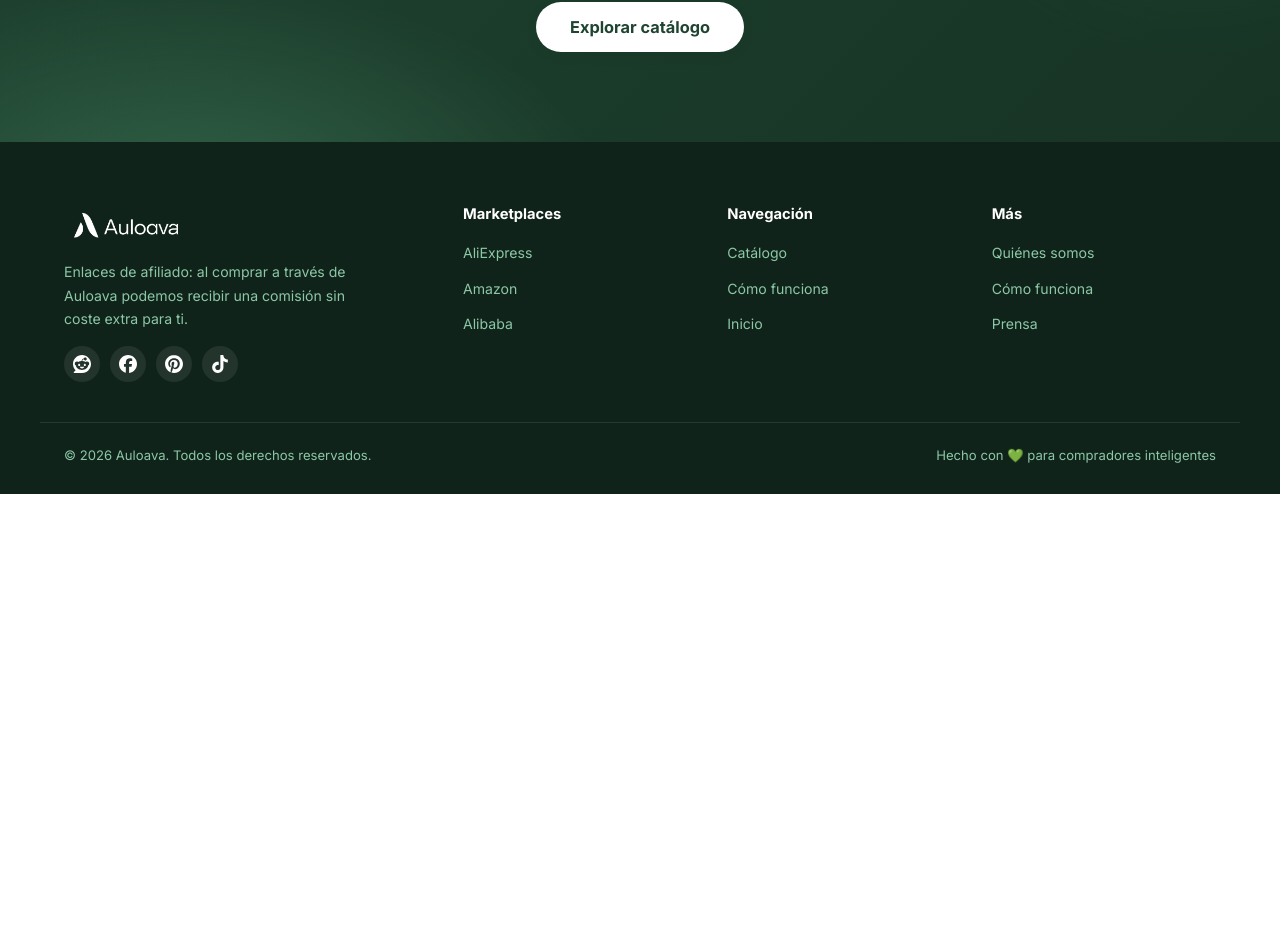
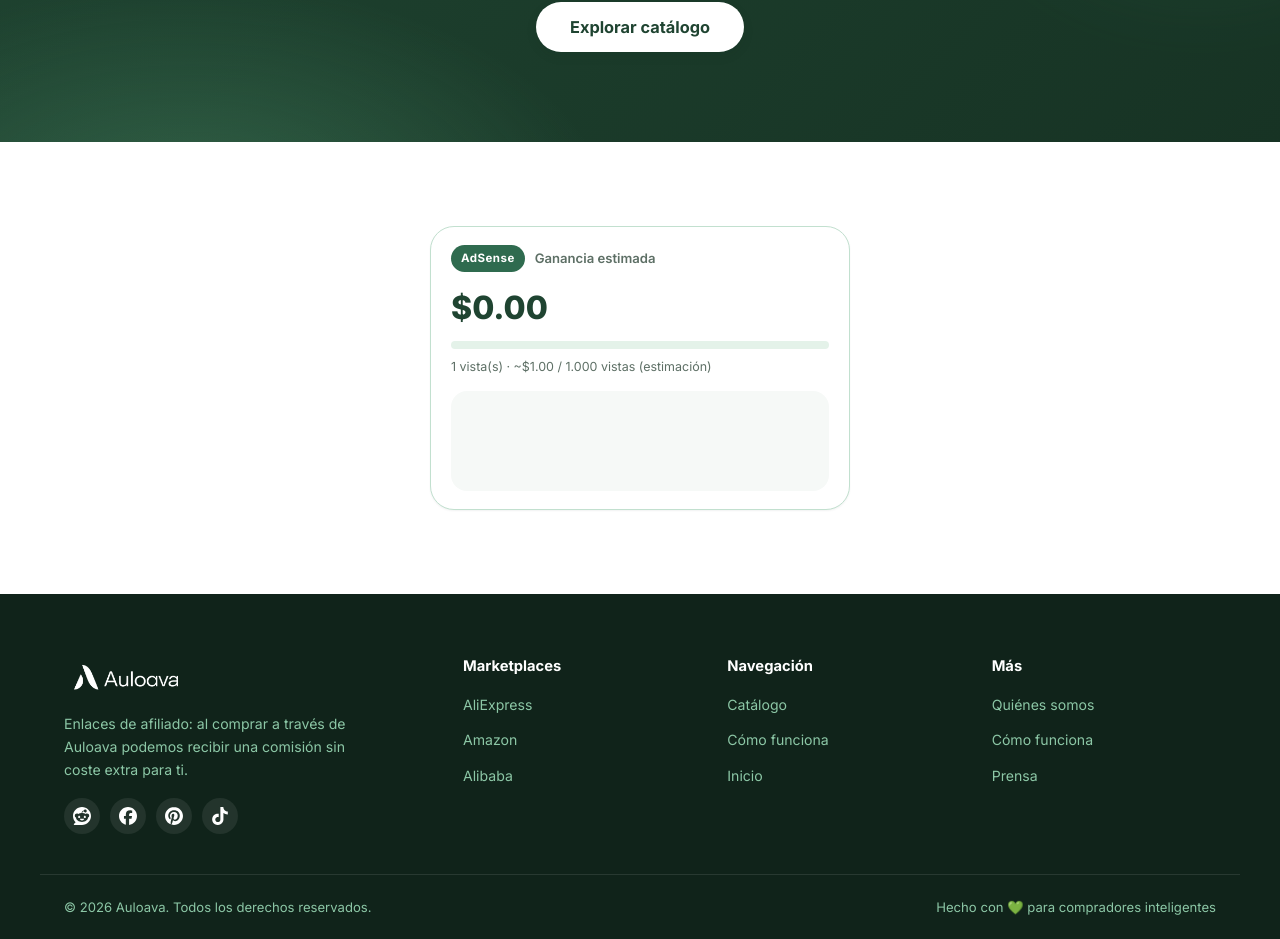
Before and after one commit to 0noxtackore/Auloava, a Vue app: page / in a window 1280 px wide. Shown: the part 3949-4888 px from the top of the page. Before the commit the page ends 4443 px from the top, so only its background shows below. Built offline with nearby package versions, Linux system fonts and the light colour scheme; no server answers; the database is empty.

Commit message:
AdSense: script en index.html, medidor de ganancias estimadas y bloque de anuncio

```diff
--- a/index.html
+++ b/index.html
@@ -13,6 +13,9 @@
       href="https://fonts.googleapis.com/css2?family=Inter:wght@400;500;600;700;800&display=swap"
       rel="stylesheet"
     />
+
+    <!-- Google AdSense: reemplaza ca-pub-XXXXXXXXXXXXXXXX por tu ID de editor real (requiere cuenta aprobada) -->
+    <script async src="https://pagead2.googlesyndication.com/pagead/js/adsbygoogle.js?client=ca-pub-XXXXXXXXXXXXXXXX" crossorigin="anonymous"></script>
   </head>
   <body>
     <div id="app"></div>
--- /dev/null
+++ b/src/components/layout/EarningsMeter.vue
@@ -0,0 +1,128 @@
+<script setup>
+// ============================================================
+// EarningsMeter · Medidor de ganancias ESTIMADAS por AdSense
+// + bloque de anuncio real (requiere cuenta de AdSense aprobada).
+// La cifra es una estimación visual (no datos reales de AdSense).
+// ============================================================
+import { computed, onMounted, ref } from 'vue'
+
+// RPM estimado: ganancia supuesta por cada 1.000 vistas.
+// Ajusta este valor al CPM real de tu nicho/país.
+const RPM = 1.0
+const STORAGE_KEY = 'auloava_ad_views'
+
+const views = ref(0)
+const earnings = computed(() => (views.value * RPM) / 1000)
+const nextDollarProgress = computed(() => (earnings.value % 1) * 100)
+
+onMounted(() => {
+  const stored = Number(localStorage.getItem(STORAGE_KEY) || 0)
+  views.value = stored + 1
+  localStorage.setItem(STORAGE_KEY, String(views.value))
+
+  // Empuja el bloque de anuncio de AdSense (si el script está cargado)
+  if (window.adsbygoogle) {
+    window.adsbygoogle.push({})
+  }
+})
+</script>
+
+<template>
+  <aside class="ads-meter" aria-label="Medidor de ganancias estimadas de AdSense">
+    <div class="ads-meter__head">
+      <span class="ads-meter__badge">AdSense</span>
+      <span class="ads-meter__label">Ganancia estimada</span>
+    </div>
+
+    <div class="ads-meter__amount">${{ earnings.toFixed(2) }}</div>
+
+    <div class="ads-meter__bar">
+      <span :style="{ width: nextDollarProgress + '%' }" />
+    </div>
+
+    <p class="ads-meter__hint">
+      {{ views }} vista(s) · ~${{ RPM.toFixed(2) }} / 1.000 vistas (estimación)
+    </p>
+
+    <div class="ads-meter__ad">
+      <ins
+        class="adsbygoogle"
+        style="display: block; width: 100%"
+        data-ad-client="ca-pub-0000000000000000"
+        data-ad-slot="0000000000"
+        data-ad-format="auto"
+        data-full-width-responsive="true"
+      ></ins>
+    </div>
+  </aside>
+</template>
+
+<style scoped>
+.ads-meter {
+  max-width: 420px;
+  margin: 0 auto;
+  padding: 18px 20px;
+  border: 1px solid var(--green-200);
+  border-radius: var(--radius-lg);
+  background: var(--white);
+  box-shadow: var(--shadow-sm);
+}
+
+.ads-meter__head {
+  display: flex;
+  align-items: center;
+  gap: 10px;
+}
+.ads-meter__badge {
+  padding: 4px 10px;
+  border-radius: var(--radius-full);
+  background: var(--green-600);
+  color: var(--white);
+  font-size: 0.72rem;
+  font-weight: 700;
+  letter-spacing: 0.04em;
+}
+.ads-meter__label {
+  font-size: 0.82rem;
+  color: var(--muted);
+  font-weight: 600;
+}
+
+.ads-meter__amount {
+  margin-top: 10px;
+  font-family: var(--font-display);
+  font-size: 2rem;
+  font-weight: 800;
+  color: var(--green-700);
+}
+
+.ads-meter__bar {
+  margin-top: 8px;
+  height: 8px;
+  border-radius: var(--radius-full);
+  background: var(--green-100);
+  overflow: hidden;
+}
+.ads-meter__bar span {
+  display: block;
+  height: 100%;
+  background: linear-gradient(90deg, var(--green-600), var(--green-400));
+  transition: width 0.4s ease;
+}
+
+.ads-meter__hint {
+  margin-top: 8px;
+  font-size: 0.78rem;
+  color: var(--muted);
+}
+
+.ads-meter__ad {
+  margin-top: 14px;
+  min-height: 100px;
+  border-radius: var(--radius);
+  background: var(--off-white);
+  display: flex;
+  align-items: center;
+  justify-content: center;
+}
+</style>
--- a/src/views/public/CatalogView.vue
+++ b/src/views/public/CatalogView.vue
@@ -10,6 +10,7 @@ import { useProductStore } from '@/store/products'
 import ProductCard from '@/components/product/ProductCard.vue'
 import TheFooter from '@/components/layout/TheFooter.vue'
 import PublicHeader from '@/components/layout/PublicHeader.vue'
+import EarningsMeter from '@/components/layout/EarningsMeter.vue'
 
 const productStore = useProductStore()
 const route = useRoute()
@@ -56,6 +57,8 @@ const products = computed(() => {
       <p v-else class="catalog-empty">
         No encontramos ofertas para “{{ query }}”.
       </p>
+
+      <EarningsMeter />
     </main>
 
     <TheFooter />
--- a/src/views/public/LandingView.vue
+++ b/src/views/public/LandingView.vue
@@ -13,6 +13,7 @@ import { formatPercent } from '@/utils/formatters'
 import ProductCard from '@/components/product/ProductCard.vue'
 import TheFooter from '@/components/layout/TheFooter.vue'
 import PublicHeader from '@/components/layout/PublicHeader.vue'
+import EarningsMeter from '@/components/layout/EarningsMeter.vue'
 
 const router = useRouter()
 const productStore = useProductStore()
@@ -299,6 +300,13 @@ onMounted(() => {
           <button class="cta__btn" @click="router.push({ name: 'catalog' })">
             Explorar catálogo
           </button>
+        </div>
+      </section>
+
+      <!-- ============ MEDIDOR ADSENSE ============ -->
+      <section class="section">
+        <div class="container">
+          <EarningsMeter />
         </div>
       </section>
     </main>
```
